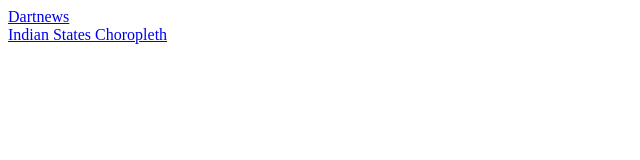
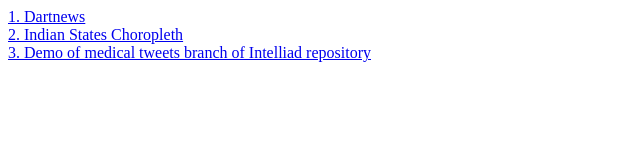
Before and after one commit to debjyoti385/debjyoti385.github.io, a plain HTML site: page index.html in a window 1280 px wide. Shown: the whole page, without its empty margins (0-640 px from the left). Drawn offline with Linux system fonts and the light colour scheme.

Commit message:
Update index.html

```diff
--- a/index.html
+++ b/index.html
@@ -1,3 +1,6 @@
-<a href="dartnews/" target="_blank">Dartnews</a>
+<a href="dartnews/" target="_blank">1. Dartnews</a>
 </br>
-<a href="choropleth/" target="_blank">Indian States Choropleth</a>
+<a href="choropleth/" target="_blank">2. Indian States Choropleth</a>
+</br>
+<a href="http://slide-apps.imag.fr/crowdhealth/" target="_blank">3. Demo of medical tweets branch of Intelliad repository </a>
+</br>
```
